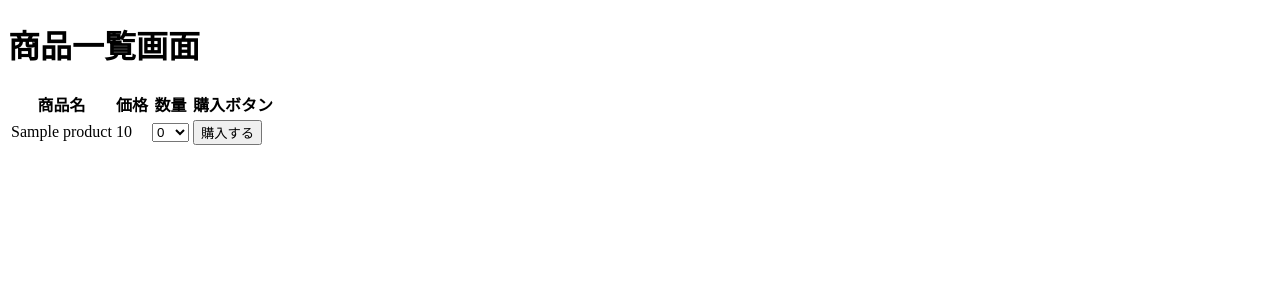
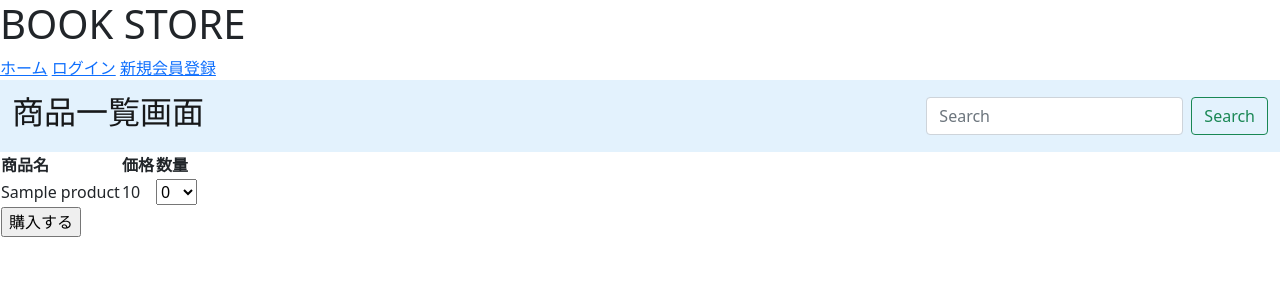
Before and after one commit to Okawa0418/Bookstore, a PHP site: page / in a window 1280 px wide. Shown: the top 300 px of the page. Run offline with PHP 8.4, Linux system fonts and the light colour scheme; tables that the repository leaves empty or names only in its code hold one stand-in row (values such as "Sample post"); data that the repository does not hold is empty.

Commit message:
商品一覧
ログインログアウトリンクの表示
商品複数選択可能
検索実装

```diff
--- a/database1.php
+++ b/database1.php
@@ -32,7 +32,7 @@ class Database1 {
         return $results;
     }
 
-    // productテーブルから特定の商品のレコードを取得する（引数：product_id、返り値：$results）
+    // productテーブルから1つの商品のレコードを取得する（引数：product_id、返り値：$results）
     function getProductByProductId($id) {
         $dbh = $this->dbConnect();
         // SQL準備
@@ -54,7 +54,7 @@ class Database1 {
         $product_name = $results['product_name'];
         return $product_name;
     }
-
+    // 購入履歴をデータベースに挿入（purchaseテーブルに挿入）
     function createPurchase($item_name, $code_product, $quantity, $user_id) {
         $dbh = $this->dbConnect();
         // SQL準備
@@ -69,4 +69,27 @@ class Database1 {
         $stmt->execute();
     }
 
+    // productテーブルからproduct_nameで検索する(引数：検索する文字列)
+    function searchProduct($search) {
+        $dbh = $this->dbConnect();
+        // SQL準備
+        $sql = "SELECT product_name, price
+                FROM product
+                WHERE product_name LIKE :search ";
+        $stmt = $dbh->prepare($sql);
+        // ワイルドカードを前後に使用し変数に再代入
+        $search = '%' . $search . '%';
+        // ワイルドカードを入れた変数をバインドする
+        $stmt->bindValue(':search', $search, PDO::PARAM_STR);
+
+        // SQL実行
+        $stmt->execute();
+
+        // 結果を取得
+        $results = $stmt->fetchAll(PDO::FETCH_ASSOC);
+        // var_dump($results);
+        // exit;
+        return $results;
+    }
+
 }
--- a/index.php
+++ b/index.php
@@ -13,6 +13,17 @@
         unset($_SESSION['msg']);
     }
 
+    // 検索欄に値が入って送信された場合
+    if (isset($_POST['search'])) {
+        $search = $_POST['search'];
+        // 検索結果の配列array(2) { [0]=> array(2) { ["product_name"]=> string(18) "星の王子さま" ["price"]=> int(528) } [1]=> array(2) { ["product_name"]=> string(150) "あつまれ どうぶつの森 & ハッピーホームパラダイス・大型アップデート全対応 最終完全攻略本+究極超カタログ" ["price"]=> int(1980) } }
+        $allProduct = $database->searchProduct($search);
+    }
+
+
+
+
+
 ?>
 
 <!DOCTYPE html>
@@ -22,9 +33,34 @@
     <meta http-equiv="X-UA-Compatible" content="IE=edge">
     <meta name="viewport" content="width=device-width, initial-scale=1.0">
     <title>商品一覧画面</title>
+    <link href="https://cdn.jsdelivr.net/npm/bootstrap@5.0.2/dist/css/bootstrap.min.css" rel="stylesheet" integrity="sha384-EVSTQN3/azprG1Anm3QDgpJLIm9Nao0Yz1ztcQTwFspd3yD65VohhpuuCOmLASjC" crossorigin="anonymous">
 </head>
 <body>
-    <h1>商品一覧画面</h1>
+    <header>
+        <h1>BOOK STORE</h1>
+        <a href="index.php">ホーム</a>
+        <!-- ログイン情報がセッションで保持されている場合 -->
+        <?php if (isset($_SESSION['user_id'])) : ?>
+            <a href="logout.php">ログアウト</a>
+        <?php else : ?>
+            <a href="login_form.php">ログイン</a>
+            <a href="signup.php">新規会員登録</a>
+        <?php endif ; ?>
+    </header>
+
+    <nav class="navbar navbar-light" style="background-color: #e3f2fd;">
+
+    <div class="container-fluid">
+        <a class="navbar-brand"><h2>商品一覧画面</h2></a>
+        <form class="d-flex" action="index.php" method="post">
+            <input class="form-control me-2" type="search" name="search" placeholder="Search" aria-label="Search">
+            <button class="btn btn-outline-success" type="submit">Search</button>
+        </form>
+    </div>
+
+    </nav>
+
+    <!-- エラーメッセージの表示 -->
     <?php if (isset($msg)) : ?>
         <?= $msg; ?>
     <?php endif ; ?>
@@ -33,32 +69,38 @@
             <th>商品名</th>
             <th>価格</th>
             <th>数量</th>
-            <th>購入ボタン</th>
         </tr>
-    <!-- foreach文で商品テーブルのレコードを全て表示 -->
-    <?php foreach ($allProduct as $result) : ?>
+
     <!-- 商品一覧の購入フォーム -->
     <form action="index2.php" method="post">
+        <!-- for文で商品テーブルのレコードを全て表示 -->
+        <?php for ($i=0; $i < count($allProduct); $i++) : ?>
         <tr>
             <!-- 商品名、価格 -->
-            <td><?= $result['product_name']; ?></td>
-            <td><?= $result['price']; ?></td>
+            <td><?= $allProduct[$i]['product_name']; ?></td>
+            <td><?= $allProduct[$i]['price']; ?></td>
             <td>
             <!-- 数量選択 -->
-            <select name="quantity">
+            <select name="quantity[<?= $i; ?>]">
                 <!-- 0~50を表示させる -->
-                <?php for ($i = 0; $i < 51; $i++) : ?>
-                    <option><?= $i ?></option>
-                 <?php endfor ; ?>
+                <?php for ($j = 0; $j < 51; $j++) : ?>
+                    <option><?= $j ?></option>
+                <?php endfor ; ?>
             </select>
             </td>
             <!-- product_idを送る -->
-            <input type="hidden" name="product_id" value="<?=$result['product_id'];?>">
+            <input type="hidden" name="product_id[<?= $i; ?>]" value="<?=$allProduct[$i]['product_id'];?>">
+            <!-- 金額も送る -->
+            <input type="hidden" name="price[<?= $i; ?>]" value="<?=$allProduct[$i]['price'];?>">
+        </tr>
+        <?php endfor ; ?>
             <!-- 購入ボタン -->
             <td><input type="submit" name="buy" value="購入する"></td>
-        </tr>
-    </form>
-    <?php endforeach ; ?>
+        </form>
     </table>
+
+    <script src="https://cdn.jsdelivr.net/npm/bootstrap@5.0.2/dist/js/bootstrap.bundle.min.js" integrity="sha384-MrcW6ZMFYlzcLA8Nl+NtUVF0sA7MsXsP1UyJoMp4YLEuNSfAP+JcXn/tWtIaxVXM" crossorigin="anonymous"></script>
+    <script src="https://cdn.jsdelivr.net/npm/@popperjs/core@2.9.2/dist/umd/popper.min.js" integrity="sha384-IQsoLXl5PILFhosVNubq5LC7Qb9DXgDA9i+tQ8Zj3iwWAwPtgFTxbJ8NT4GN1R8p" crossorigin="anonymous"></script>
+    <script src="https://cdn.jsdelivr.net/npm/bootstrap@5.0.2/dist/js/bootstrap.min.js" integrity="sha384-cVKIPhGWiC2Al4u+LWgxfKTRIcfu0JTxR+EQDz/bgldoEyl4H0zUF0QKbrJ0EcQF" crossorigin="anonymous"></script>
 </body>
 </html>
```
Also changed, not shown: done.php (+32 -10 lines), index2.php (+29 -22 lines), search.php (added).
